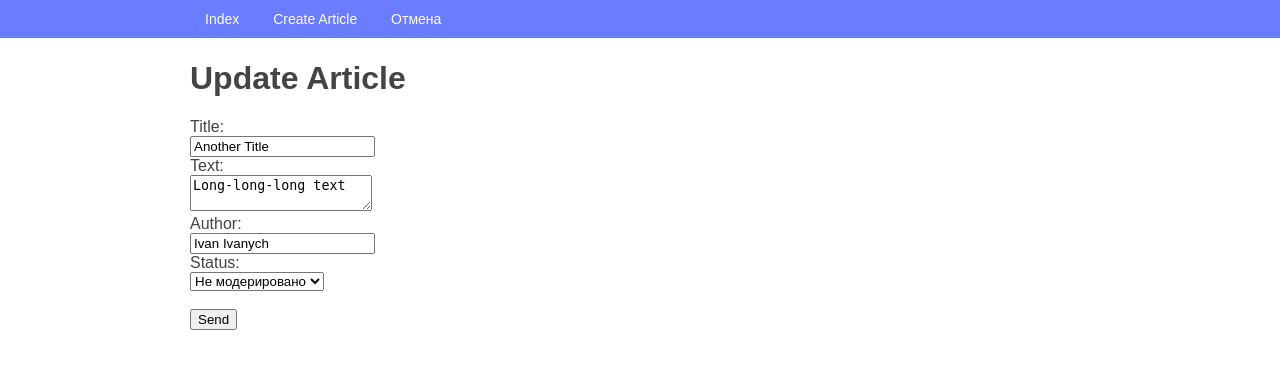
After one commit to violettalivada/lab_68, a Django app: page /article/1/update/ in a window 1280 px wide. The commit adds this page. Shown: the top 369 px of the page. Run offline with Django 3.2, Linux system fonts and the light colour scheme; data comes from the database, SQL or seed files in the repository.

Commit message:
Добавлено страница обновления статей.

```diff
--- a/source/hello/urls.py
+++ b/source/hello/urls.py
@@ -15,11 +15,13 @@ Including another URLconf
 """
 from django.contrib import admin
 from django.urls import path
-from webapp.views import index_view, article_create_view, article_view
+from webapp.views import index_view, article_create_view, article_view, \
+    article_update_view
 
 urlpatterns = [
     path('admin/', admin.site.urls),
     path('', index_view, name='index'),
     path('article/<int:pk>/', article_view, name='article_view'),
     path('articles/add/', article_create_view, name='article_create'),
+    path('article/<int:pk>/update/', article_update_view, name='article_update')
 ]
--- /dev/null
+++ b/source/webapp/templates/article_update.html
@@ -0,0 +1,37 @@
+{% extends 'base.html' %}
+
+{% block title %}Update{% endblock %}
+
+{% block menu %}
+    <li><a href="{% url 'article_view' article.pk %}">Отмена</a></li>
+{% endblock %}
+
+{% block content %}
+    <h1>Update Article</h1>
+
+    <form action="{% url "article_update" article.pk %}" method="post">
+        {% csrf_token %}
+
+        <label>Title:</label><br/>
+        <input type="text" name="title" value="{{ article.title }}"/><br/>
+
+        <label>Text:</label><br/>
+        <textarea name="text">{{ article.text }}</textarea><br/>
+
+        <label>Author:</label><br/>
+        <input type="text" name="author" value="{{ article.author }}"/><br/>
+
+        <label for="id-status">Status:</label><br/>
+        <select name="status" id="id-status">
+            {% for value, label in status_choices %}
+                <option value="{{ value }}"
+                        {% if value == article.status %}selected{% endif %}>
+                    {{ label }}
+                </option>
+            {% endfor %}
+        </select><br/>
+
+        <br/>
+        <input type="submit" value="Send"/>
+    </form>
+{% endblock %}
--- a/source/webapp/templates/article_view.html
+++ b/source/webapp/templates/article_view.html
@@ -1,6 +1,10 @@
 {% extends 'base.html' %}
 
 {% block title %}View{% endblock %}
+
+{% block menu %}
+    <li><a href="{% url 'article_update' article.pk %}">Update</a></li>
+{% endblock %}
 
 {% block content %}
     <h1>{{ article.title }}</h1>
--- a/source/webapp/templates/index.html
+++ b/source/webapp/templates/index.html
@@ -8,6 +8,6 @@
         <h3><a href="{% url "article_view" article.pk %}">{{ article.title }}</a></h3>
         <p>Статус: ({{ article.status }} | {{ article.get_status_display }})</p>
         <p>{{ article.author }} | {{ article.created_at }}</p>
-        <div>{{ article.text }}</div>
+        <p><a href="{% url 'article_update' article.pk %}">Update</a></p>
     {% endfor %}
 {% endblock %}
--- a/source/webapp/views.py
+++ b/source/webapp/views.py
@@ -45,3 +45,21 @@ def article_create_view(request):
         return redirect('article_view', pk=article.pk)
     else:
         return HttpResponseNotAllowed(permitted_methods=['GET', 'POST'])
+
+
+def article_update_view(request, pk):
+    article = get_object_or_404(Article, pk=pk)
+    if request.method == "GET":
+        return render(request, 'article_update.html', context={
+            'status_choices': STATUS_CHOICES,
+            'article': article
+        })
+    elif request.method == 'POST':
+        article.title = request.POST.get('title')
+        article.text = request.POST.get('text')
+        article.author = request.POST.get('author')
+        article.status = request.POST.get('status')
+        article.save()
+        return redirect('article_view', pk=article.pk)
+    else:
+        return HttpResponseNotAllowed(permitted_methods=['GET', 'POST'])
```
